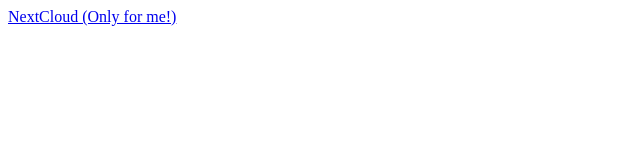
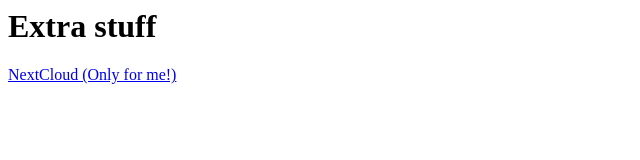
Before and after one commit to 0NeXt/NeXtOS, a plain HTML site: page index.html in a window 1280 px wide. Shown: the whole page, without its empty margins (0-640 px from the left). Drawn offline with Linux system fonts and the light colour scheme.

Commit message:
Update index.html

```diff
--- a/index.html
+++ b/index.html
@@ -1,5 +1,6 @@
 <html>
  <body>
+  <h1>Extra stuff</h1>
    <a href="https://0cloud.0next.xyz">NextCloud (Only for me!)</a>
   </body>
 </html>
```
